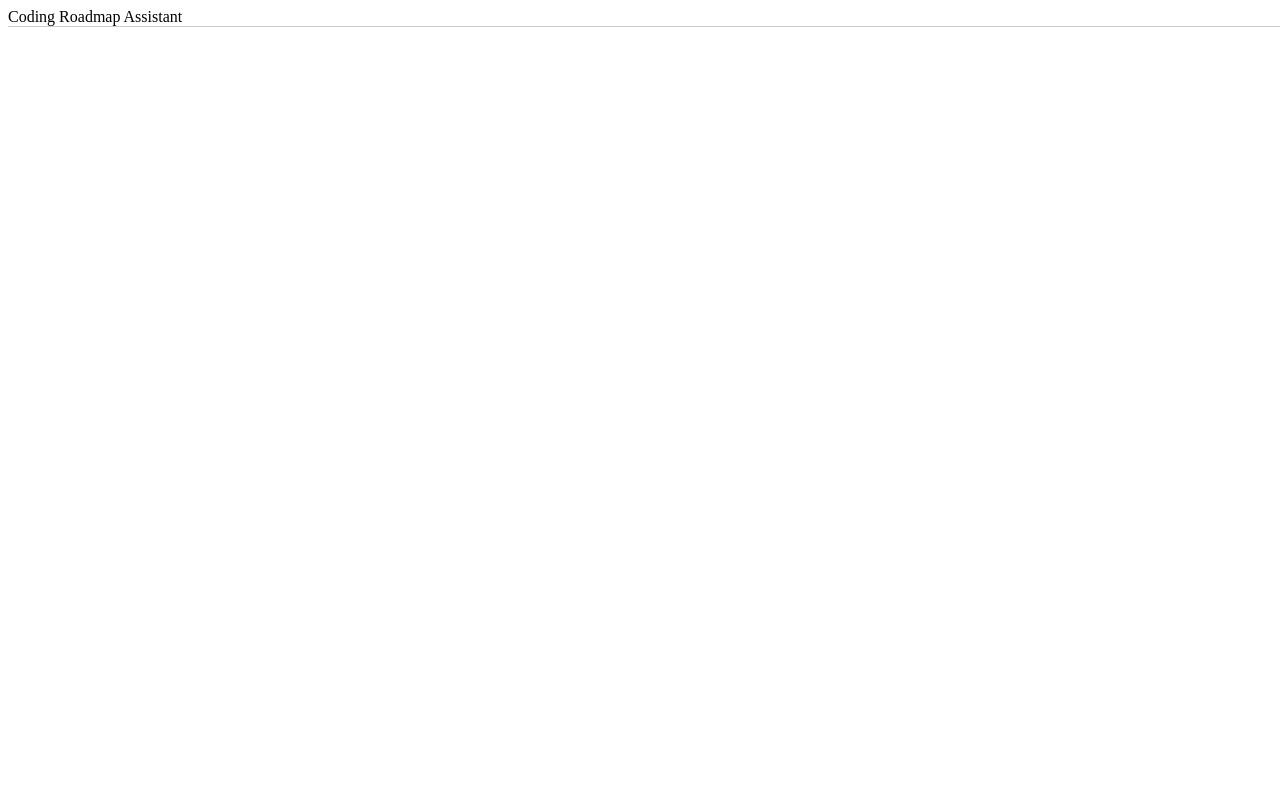
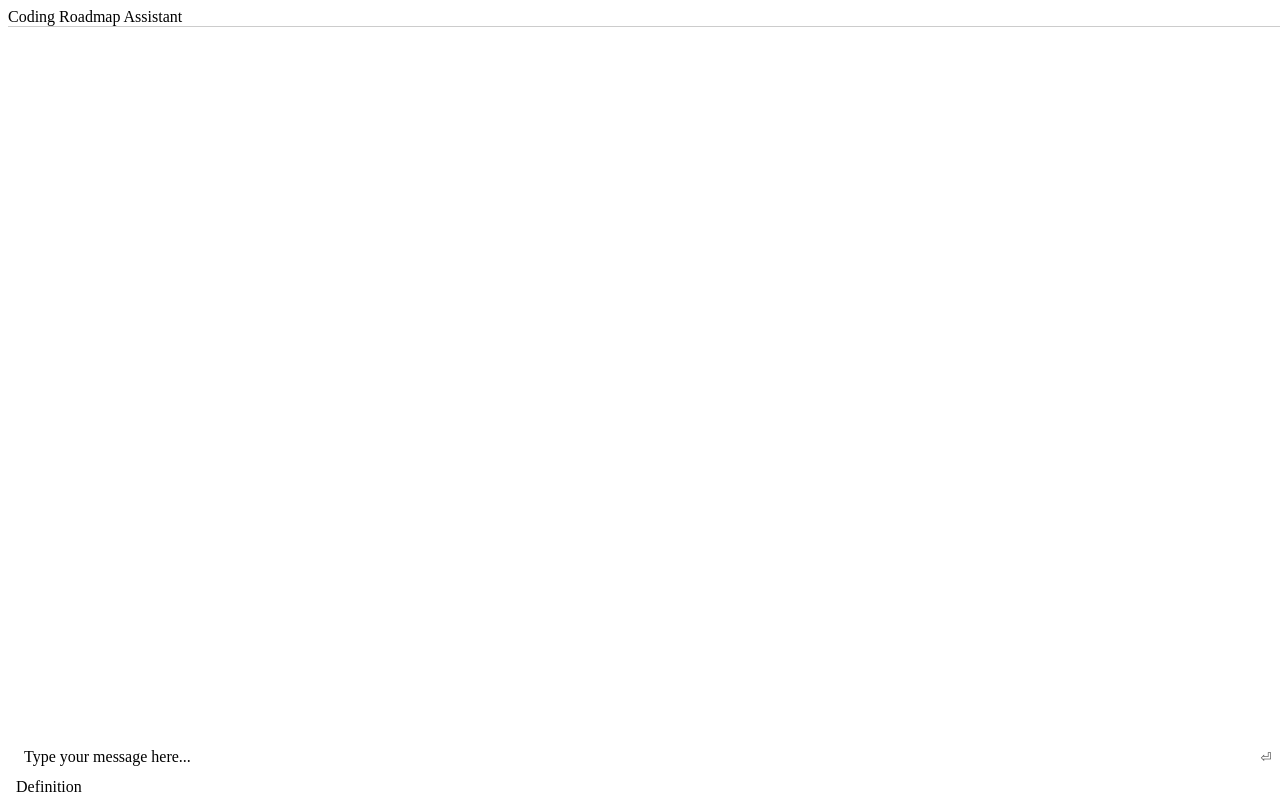
Before and after one commit to Computer-Research-Association/CodingRoadmapAssistant, a React (Vite) app in the folder webview-ui/: page / in a window 1280 px wide. Built offline with nearby package versions, Linux system fonts and the light colour scheme.

Commit message:
[feat #58] chat input에 tooltip 적용

```diff
--- a/webview-ui/src/components/ChatInput.tsx
+++ b/webview-ui/src/components/ChatInput.tsx
@@ -1,6 +1,8 @@
 import { useRef, useState } from "react";
+import "../styles/ChatInput.css";
 
 function ChatInput() {
+  // const [message, setMessage] = useState([]);
   const inputRef = useRef<HTMLInputElement>(null);
   const [inputHeight, setInputHeight] = useState("18px");
 
@@ -15,12 +17,24 @@ function ChatInput() {
 
   return (
     <div className="chat-input-container">
-      <div
-        className="chat-input"
-        ref={inputRef}
-        contentEditable="true"
-        onInput={handleInputResize}
-        style={{ height: inputHeight }}></div>
+      <div className="chat-input-wrapper">
+        <div
+          className="chat-input"
+          ref={inputRef}
+          contentEditable="true"
+          onInput={handleInputResize}
+          style={{ height: inputHeight }}
+          data-placeholder="Type your message here..."></div>
+
+        <button className="chat-input-button">
+          <div className="tooltip">Send</div>
+          <span className="icon">⏎</span>
+          <div className="background"></div>
+        </button>
+      </div>
+      <div className="chat-input-options">
+        <div className="input-state-indicator">{"Definition"}</div>
+      </div>
     </div>
   );
 }
--- a/webview-ui/src/styles/ChatInput.css
+++ b/webview-ui/src/styles/ChatInput.css
@@ -1,7 +1,99 @@
+* {
+  box-sizing: border-box;
+}
+
 .chat-input-container {
+  width: 100%;
   display: flex;
   flex-direction: column;
-  height: 100vh;
-  background-color: #f3f4f6;
+  background-color: inherit;
+  padding: 8px;
+  color: var(--vscode-input-foreground);
+}
+
+.chat-input-wrapper {
+  display: flex;
+  align-items: center;
+  background-color: var(--vscode-input-background);
+  position: relative;
+  border-radius: 4px;
+}
+
+.chat-input {
+  box-sizing: content-box;
+  flex: 1;
+  border: none;
+  overflow: auto;
   padding: 8px;
 }
+
+.chat-input:focus {
+  outline: none;
+}
+
+.chat-input:empty::before {
+  content: attr(data-placeholder);
+  color: var(--vscode-input-placeholderForeground);
+}
+
+.chat-input-button {
+  position: absolute;
+  right: 2px;
+  top: 50%;
+  transform: translateY(-50%);
+  display: flex;
+  justify-content: center;
+  align-items: center;
+  height: 24px;
+  width: 24px;
+  cursor: pointer;
+  color: inherit;
+  background-color: inherit;
+  border: none;
+  color: var(--vscode-input-placeholderForeground);
+}
+
+.chat-input-button .tooltip {
+  position: absolute;
+  top: 50%;
+  transform: translateY(-50%);
+  border-radius: 4px;
+  font-size: 12px;
+  opacity: 0;
+  white-space: nowrap;
+}
+
+.chat-input-button:hover {
+  color: var(--vscode-button-foreground);
+}
+
+.chat-input-button:hover .tooltip {
+  color: var(--vscode-input-placeholderForeground);
+  left: -125%;
+  opacity: 1;
+}
+
+.chat-input-button .icon {
+  z-index: 10;
+  opacity: 0.7;
+}
+
+.chat-input-button .background {
+  position: absolute;
+  top: 0;
+  left: 0;
+  height: 100%;
+  width: 100%;
+  opacity: 0.5;
+  border-radius: 50%;
+}
+
+.chat-input-button:hover .background {
+  opacity: 1;
+  width: 100%;
+  height: 100%;
+}
+
+.chat-input-options {
+  margin: 4px 0;
+}
```
